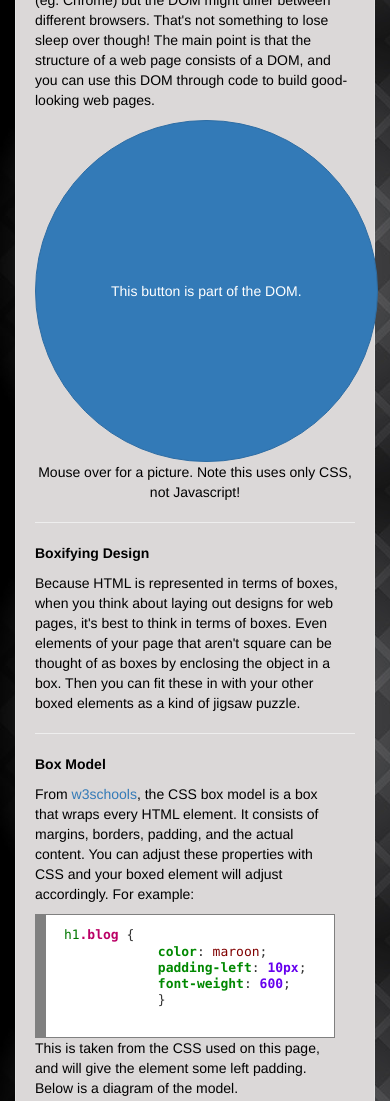
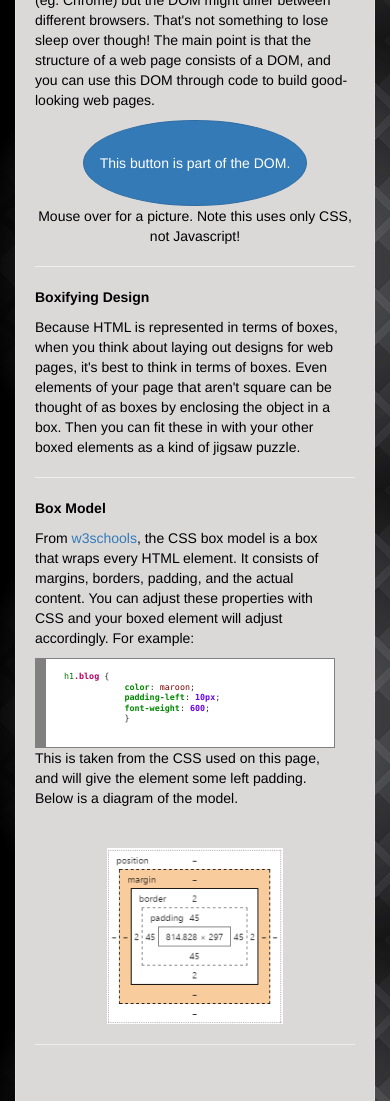
Before and after one commit to danielkermode/danielkermode.github.io, a plain HTML site: page blog/t2-html-css-dom-p1.html in a window 390 px wide. Shown: the part 860-1961 px from the top of the page. Drawn offline with nearby package versions, Linux system fonts and the light colour scheme.

Commit message:
button responsive

```diff
--- a/blog/t2-html-css-dom-p1.html
+++ b/blog/t2-html-css-dom-p1.html
@@ -105,8 +105,8 @@
         <div class='box-model-text'>
           <p>
           From <a href='http://www.w3schools.com/css/css_boxmodel.asp'>w3schools</a>, the CSS box model is a box that wraps every HTML element. It consists of margins, borders, padding, and the actual content. You can adjust these properties with CSS and your boxed element will adjust accordingly. For example:
-          <div class="code-example" style="background: #ffffff; overflow:auto;width:auto;border:solid gray;border-width:.1em .1em .1em .8em;padding:.2em .6em;">
-            <pre style="background-color: white; border: none; margin: 0; line-height: 125%"><span style="color: #007700">h1</span><span style="color: #BB0066; font-weight: bold">.blog</span> {
+          <div style="background: #ffffff; overflow:auto;width:auto;border:solid gray;border-width:.1em .1em .1em .8em;padding:.2em .6em;">
+            <pre class="code-example" style="background-color: white; border: none; margin: 0; line-height: 125%"><span style="color: #007700">h1</span><span style="color: #BB0066; font-weight: bold">.blog</span> {
             <span style="color: #008800; font-weight: bold">color</span><span style="color: #333333">:</span> <span style="color: #800000">maroon</span>;
             <span style="color: #008800; font-weight: bold">padding-left</span><span style="color: #333333">:</span> <span style="color: #6600EE; font-weight: bold">10px</span>;
             <span style="color: #008800; font-weight: bold">font-weight</span><span style="color: #333333">:</span> <span style="color: #6600EE; font-weight: bold">600</span>;
--- a/styles.css
+++ b/styles.css
@@ -5,7 +5,14 @@
 }
 
 @media only screen and (min-width: 500px) {
-  body { font-size: 2em; }
+  body { font-size: 1.75em; }
+  .code-example {
+    font-size: 1em !important;
+  }
+}
+
+.code-example {
+  font-size: 0.6em;
 }
 
 h1.home {
@@ -41,10 +48,6 @@ div.blog-date {
   order: 2;
 }
 
-div.code-example {
-
-}
-
 body {
   background: url('resources/checker-grey.jpg');
   background-repeat: repeat;
@@ -69,18 +72,18 @@ div.blog-text {
   background-color: #DBD8D8;
 }
 
-.dom {
+button.dom {
   text-align: center;
   display: block;
   margin: 0 auto;
-  padding-right: 75px;
-  padding-left: 75px;
-  padding-top: 160px;
-  padding-bottom: 160px;
-  border-radius: 300px;
+  padding-right: 5%;
+  padding-left: 5%;
+  padding-top: 10%;
+  padding-bottom: 10%;
+  border-radius: 60%;
 }
 
-.dom:hover {
+button.dom:hover {
   width:55%;
   background-height: 100%;
   background: url('resources/dom-graphic.png') no-repeat center;
```
